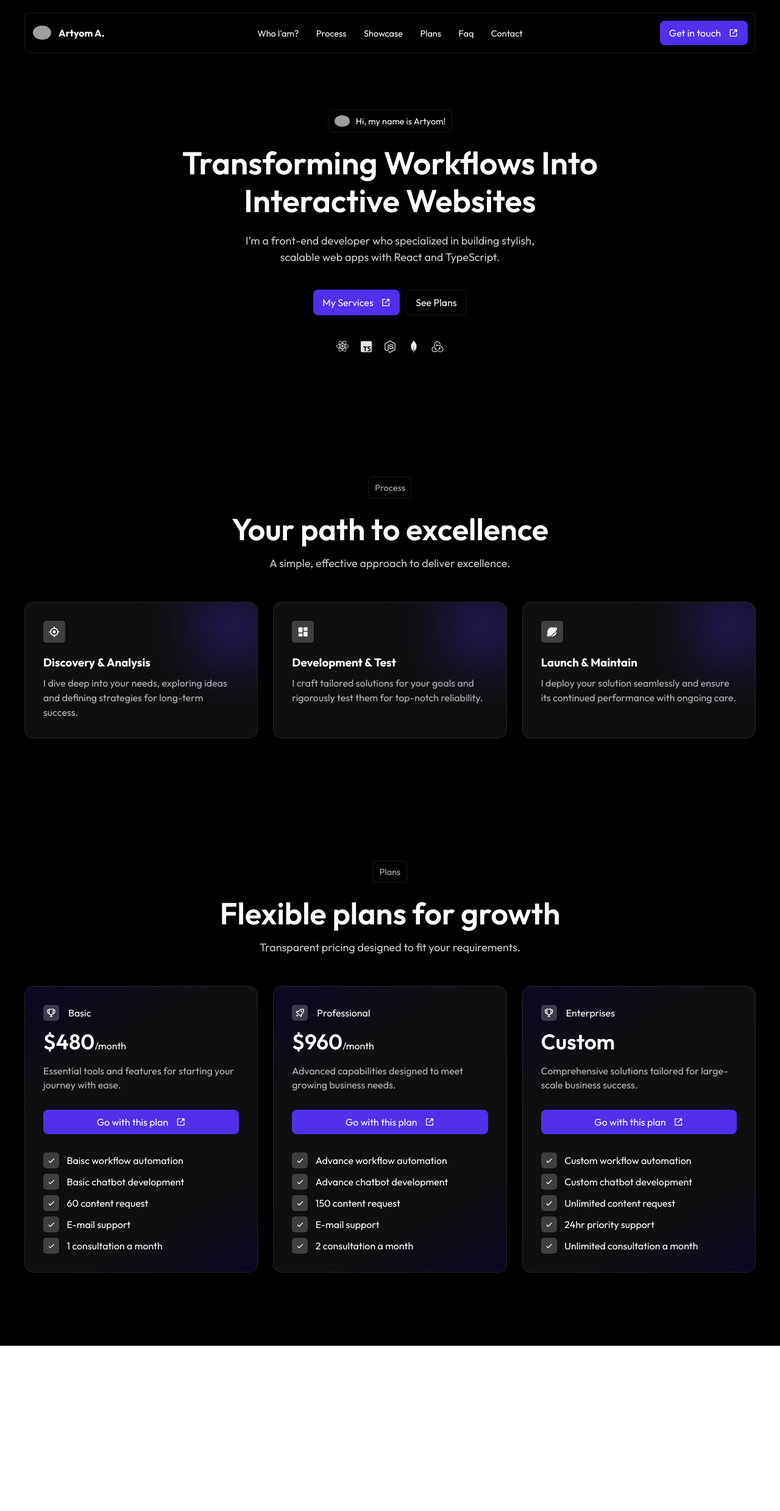
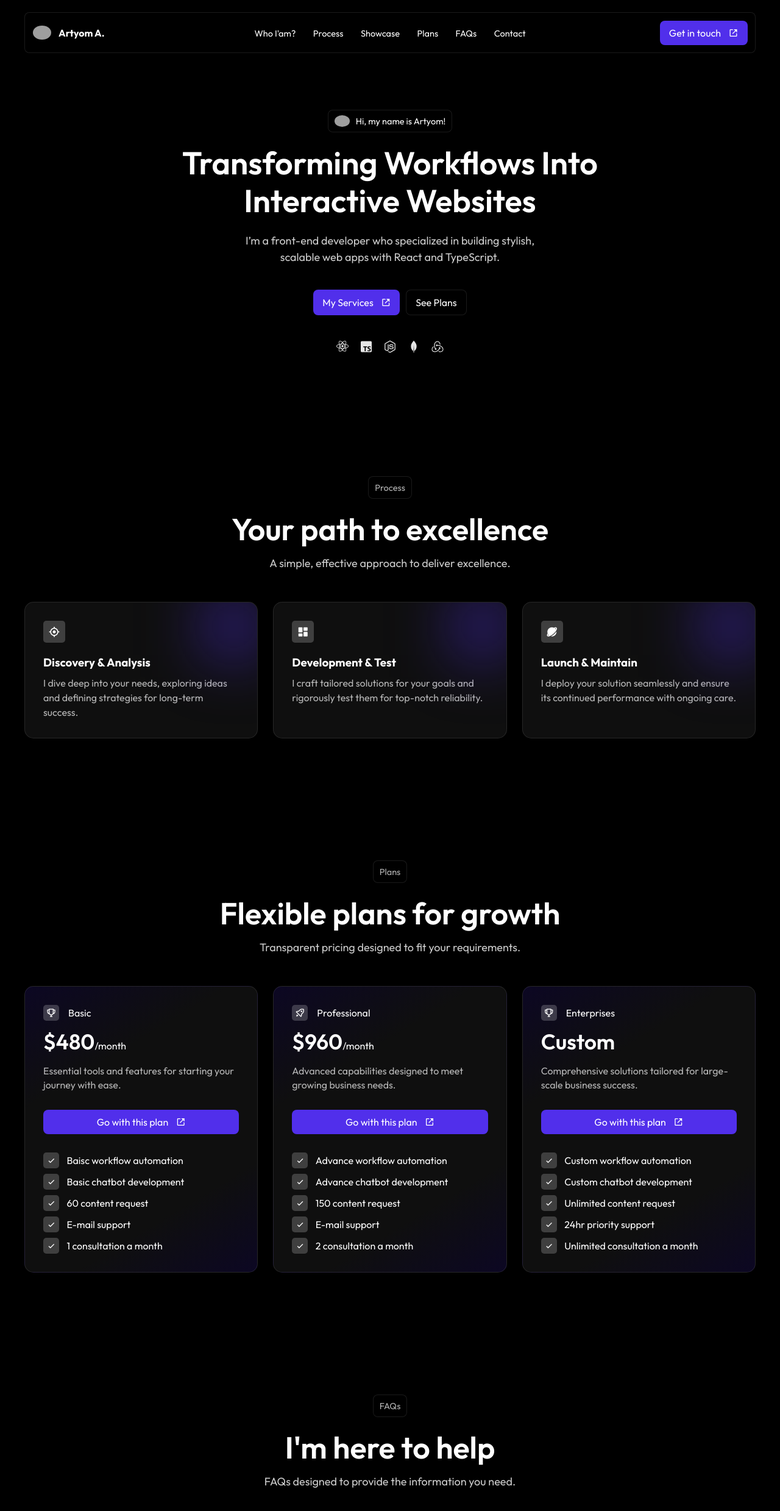
Before and after one commit to artyomagadzhanyan421/artyom-agadzhanyan, a React (Vite) app: page / in a window 1280 px wide. Shown: the top 2478 px of the page at 61% size. Before the commit the page ends 2207 px from the top, so only its background shows below. Built offline with nearby package versions, Linux system fonts and the light colour scheme; grey boxes are pictures that could not be loaded.

Commit message:
setting up faqs sections

```diff
--- a/src/App.tsx
+++ b/src/App.tsx
@@ -5,6 +5,7 @@ import Navbar from './components/Navbar';
 import Hero from './components/Hero';
 import Process from './components/Process';
 import Plans from './components/Plans';
+import Faqs from './components/Faqs';
 
 function App() {
   return (
@@ -13,6 +14,7 @@ function App() {
       <Hero />
       <Process />
       <Plans />
+      <Faqs />
     </div>
   )
 }
--- /dev/null
+++ b/src/components/Faqs.tsx
@@ -0,0 +1,19 @@
+function Faqs() {
+    return (
+        <div className='Process' id="faqs">
+            <center>
+                <div className="sub-head">
+                    <span style={{ color: 'rgba(255, 255, 255, .7)' }}>FAQs</span>
+                </div>
+            </center>
+            <center>
+                <p className="heading section">I'm here to help</p>
+            </center>
+            <center>
+                <p className="pitch">FAQs designed to provide the information you need.</p>
+            </center>
+        </div>
+    )
+}
+
+export default Faqs
--- a/src/components/Navbar.tsx
+++ b/src/components/Navbar.tsx
@@ -13,7 +13,7 @@ function Navbar() {
                     <li><a href="#process">Process</a></li>
                     <li><a href="#">Showcase</a></li>
                     <li><a href="#plans">Plans</a></li>
-                    <li><a href="#">Faq</a></li>
+                    <li><a href="#faqs">FAQs</a></li>
                     <li><a href="#">Contact</a></li>
                 </ul>
                 <a href="#" className="nav-link">
```
